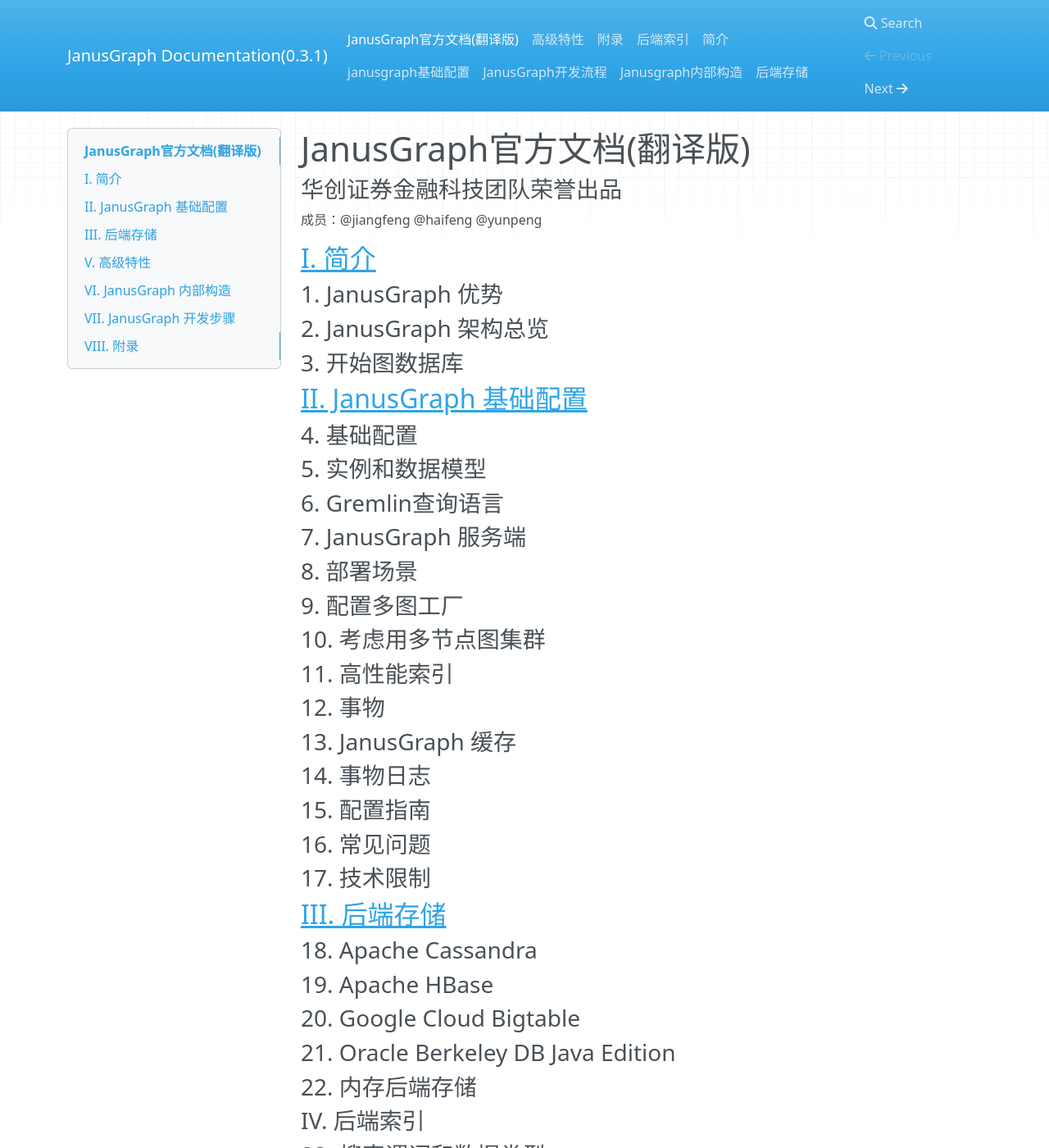
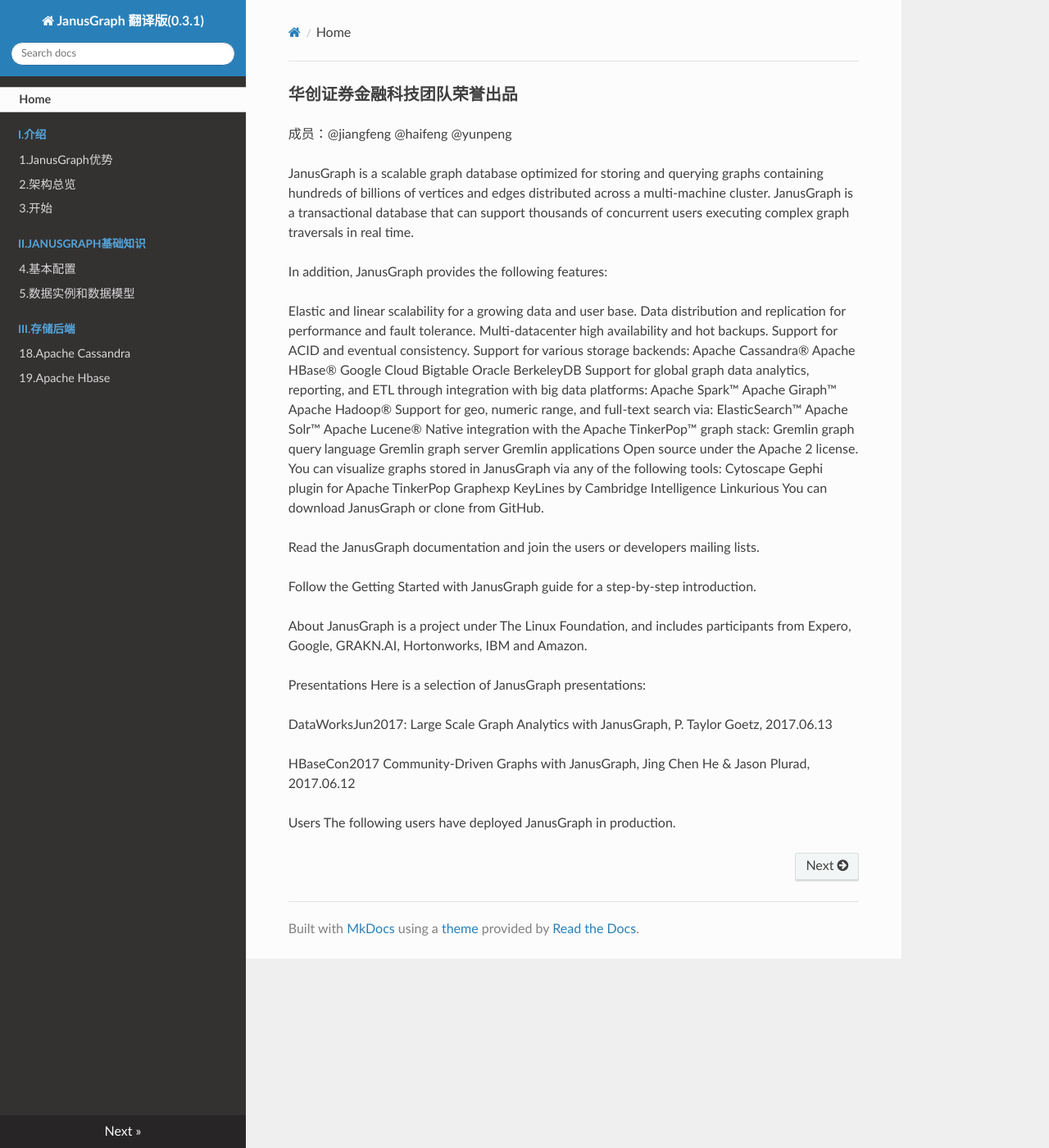
Before and after one commit to jiangfeng/JanusGraph-Docs, an MkDocs documentation site: the page built from docs/index.md, in a window 1280 px wide and 1400 px high. Shown: the whole window at 82% size. Built offline with MkDocs 1.6.1, drawn with Linux system fonts in a browser that asks for light colours; nearby versions of some CDN libraries; some of the changed text lies outside the part shown.

Commit message:
图数据库翻译

```diff
--- a/docs/index.md
+++ b/docs/index.md
@@ -1,63 +1,54 @@
-# JanusGraph官方文档(翻译版)
 
 <h3>华创证券金融科技团队荣誉出品 </h3>
 成员：@jiangfeng @haifeng @yunpeng
 
-## [I. 简介](introduction.md)
-### 1. JanusGraph 优势
-### 2. JanusGraph 架构总览
-### 3. 开始图数据库
-## [II. JanusGraph 基础配置](janusgraph-basics.md)
-### 4. 基础配置
-### 5. 实例和数据模型
-### 6. Gremlin查询语言
-### 7. JanusGraph 服务端
-### 8. 部署场景
-### 9. 配置多图工厂
-### 10. 考虑用多节点图集群
-### 11. 高性能索引
-### 12. 事物
-### 13. JanusGraph 缓存
-### 14. 事物日志
-### 15. 配置指南
-### 16. 常见问题
-### 17. 技术限制
-## [III. 后端存储](storage-backends.md)
-### 18. Apache Cassandra
-### 19. Apache HBase
-### 20. Google Cloud Bigtable
-### 21. Oracle Berkeley DB Java Edition
-### 22. 内存后端存储
-### IV. 后端索引
-### 23. 搜索谓词和数据类型
-### 24. 索引参数和全文搜索
-### 25. 字段映射
-### 26. 直接索引查询
-### 27. Elasticsearch
-### 28. Apache Solr
-### 29. Apache Lucene
-## [V. 高级特性](advanced-topics.md)
-### 30. Advanced Schema
-### 31. Eventually-Consistent Storage Backends
-### 32. Failure & Recovery
-### 33. Index Management
-### 34. Bulk Loading
-### 35. Graph Partitioning
-### 36. Datatype and Attribute Serializer Configuration
-### 37. JanusGraph with TinkerPop’s Hadoop-Gremlin
-### 38. Monitoring JanusGraph
-### 39. Migrating from Titan
-## [VI. JanusGraph 内部构造](janusgraph-internals.md)
-### 40. JanusGraph Data Model
-### 41. Building JanusGraph
-## [VII. JanusGraph 开发步骤](anusgraph-development-process.md)
-### 42. 开发决策
-### 43. 创建分支
-### 44. 拉取代码
-### 45. 发布规则
-## [VIII. 附录](appendices.md)
-### A. API Documentation (JavaDoc)
-### B. Version Compatibility
-### C. Release Notes
-### D. Upgrade Instructions
-### E. Other documentation versions
+JanusGraph is a scalable graph database optimized for storing and querying graphs containing hundreds of billions of vertices and edges distributed across a multi-machine cluster. JanusGraph is a transactional database that can support thousands of concurrent users executing complex graph traversals in real time.
+
+In addition, JanusGraph provides the following features:
+
+Elastic and linear scalability for a growing data and user base.
+Data distribution and replication for performance and fault tolerance.
+Multi-datacenter high availability and hot backups.
+Support for ACID and eventual consistency.
+Support for various storage backends:
+Apache Cassandra®
+Apache HBase®
+Google Cloud Bigtable
+Oracle BerkeleyDB
+Support for global graph data analytics, reporting, and ETL through integration with big data platforms:
+Apache Spark™
+Apache Giraph™
+Apache Hadoop®
+Support for geo, numeric range, and full-text search via:
+ElasticSearch™
+Apache Solr™
+Apache Lucene®
+Native integration with the Apache TinkerPop™ graph stack:
+Gremlin graph query language
+Gremlin graph server
+Gremlin applications
+Open source under the Apache 2 license.
+You can visualize graphs stored in JanusGraph via any of the following tools:
+Cytoscape
+Gephi plugin for Apache TinkerPop
+Graphexp
+KeyLines by Cambridge Intelligence
+Linkurious
+You can download JanusGraph or clone from GitHub.
+
+Read the JanusGraph documentation and join the users or developers mailing lists.
+
+Follow the Getting Started with JanusGraph guide for a step-by-step introduction.
+
+About
+JanusGraph is a project under The Linux Foundation, and includes participants from Expero, Google, GRAKN.AI, Hortonworks, IBM and Amazon.
+
+Presentations
+Here is a selection of JanusGraph presentations:
+
+DataWorksJun2017: Large Scale Graph Analytics with JanusGraph, P. Taylor Goetz, 2017.06.13
+
+HBaseCon2017 Community-Driven Graphs with JanusGraph, Jing Chen He & Jason Plurad, 2017.06.12
+
+Users
+The following users have deployed JanusGraph in production.
--- /dev/null
+++ b/docs/janusgraph_basics/configuration.md
@@ -0,0 +1,10 @@
+# 4. 官方配置
+一个JanusGraph图数据库集群由一个或多个JanusGraph实例组成。为了打开一个JanusGraph实例，必须提供一个配置指定JanusGraph如何去设置。
+一个JanusGraph配置需要指定那些组件可以使用，控制JanusGraph部署和操作的各个方面。并提供一些调优选项来达到JanusGraph集群的最大使用性能。
+一个最低的配置，JanusGraph配置必须定义一个持久化引擎也就是JanusGraph存储后端。[第三章，存储后端](https://docs.janusgraph.org/latest/storage-backends.html)列举了所有支持的持久化引擎以及分别如何配置他们。如果需要支持图的高级查询（例如：全文检索，GEO检索或者范围检索），必须增加配置一个索引后端。详细可见[第IV部分，"索引后端"](https://docs.janusgraph.org/latest/index-backends.html)。如果关注查询性能，需要支持缓存。缓存的设置和调优在[第13章 JanusGraph 缓存](https://docs.janusgraph.org/latest/caching.html)有详细描述。
+
+* 4.1 配置示例
+以下部分是一些解释如何在一些通用的后端引擎进行配置的示例，索引系统和性能组件，这只涉及一小部分可用的配置选项。参照[第15章 配置指南](https://docs.janusgraph.org/latest/config-ref.html) 有所有选项的配置。
+
+* 4.1.1. Cassandra+Elasticsearch
+设置JanusGraph使用Cassandra在本地运行的持久化引擎
--- a/mkdocs.yml
+++ b/mkdocs.yml
@@ -1 +1,21 @@
-site_name: JanusGraph Documentation(0.3.1)
+site_name: JanusGraph 翻译版(0.3.1)
+site_author: FinSightRD
+
+
+nav:
+- Home: index.md
+- I.介绍:
+  - 1.JanusGraph优势: ./introduction/the_benefits_of_janusgraph.md
+  - 2.架构总览: ./introduction/architectural_overview.md
+  - 3.开始: ./introduction/getting_started.md
+
+- II.Janusgraph基础知识:
+  - 4.基本配置: ./janusgraph_basics/configuration.md
+  - 5.数据实例和数据模型: ./janusgraph_basics/schema_and_data_modeling.md
+
+- III.存储后端:
+  - 18.Apache Cassandra: ./storage_backend/apache_cassandra.md
+  - 19.Apache Hbase: ./storage_backend/apache_hbase.md
+
+
+theme: readthedocs
```
Also changed, not shown: docs/advanced-topics.md (deleted, +0 -9 lines), docs/appendices.md (deleted, +0 -9 lines), docs/index-backends.md (deleted, +0 -9 lines), docs/introduction/getting_started.md (renamed from docs/introduction.md, +9 -29 lines), docs/janusgraph-basics.md (deleted, +0 -9 lines), docs/janusgraph-development-process.md (deleted, +0 -9 lines), docs/janusgraph-internals.md (deleted, +0 -9 lines), docs/storage-backends.md (deleted, +0 -9 lines), docs/img/janusgraph.png (added), docs/introduction/architectural_overview.md (added), docs/introduction/the_benefits_of_janusgraph.md (added), docs/janusgraph_basics/schema_and_data_modeling.md (added), docs/storage_backend/apache_cassandra.md (added), docs/storage_backend/apache_hbase.md (added).
